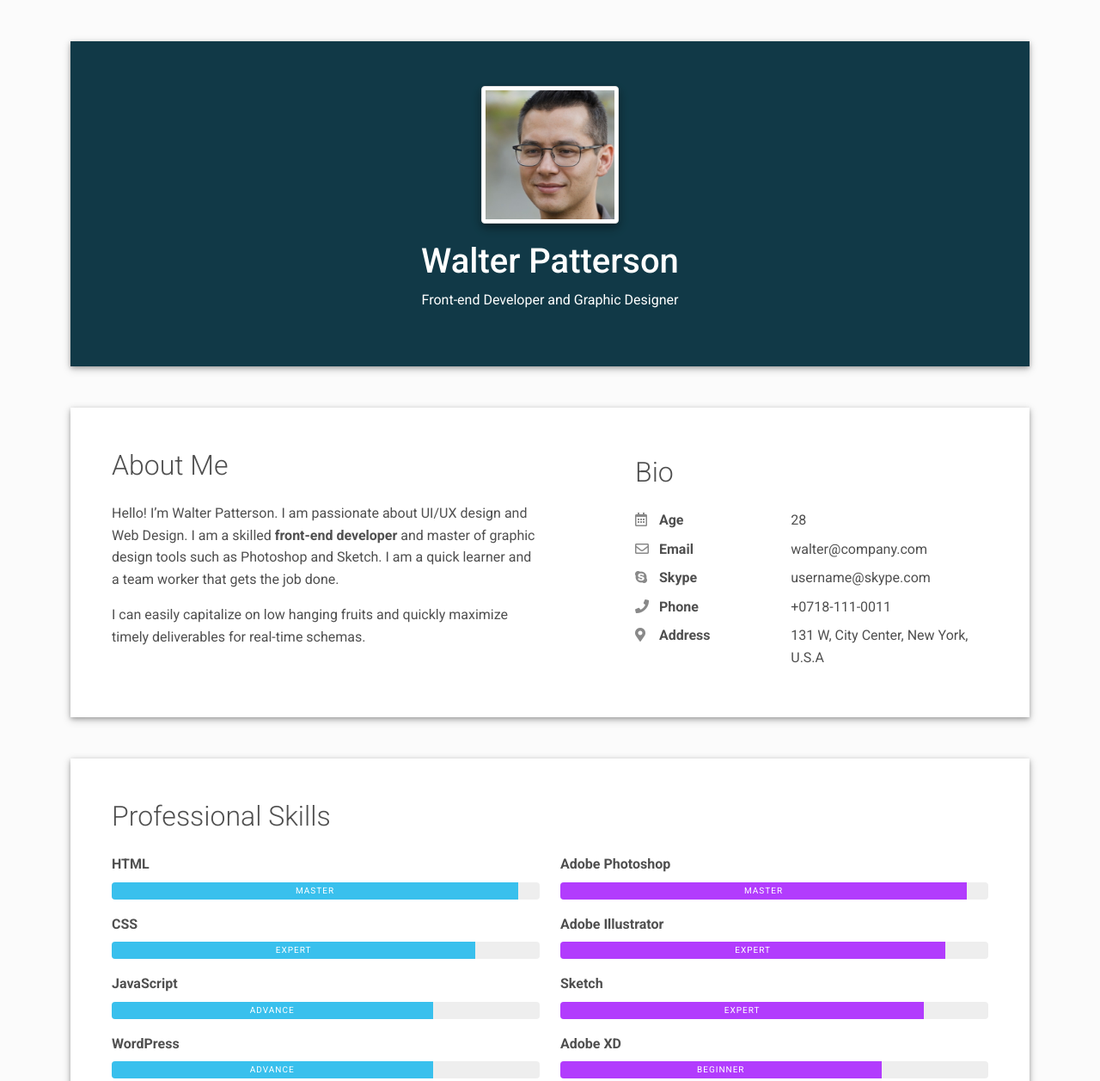
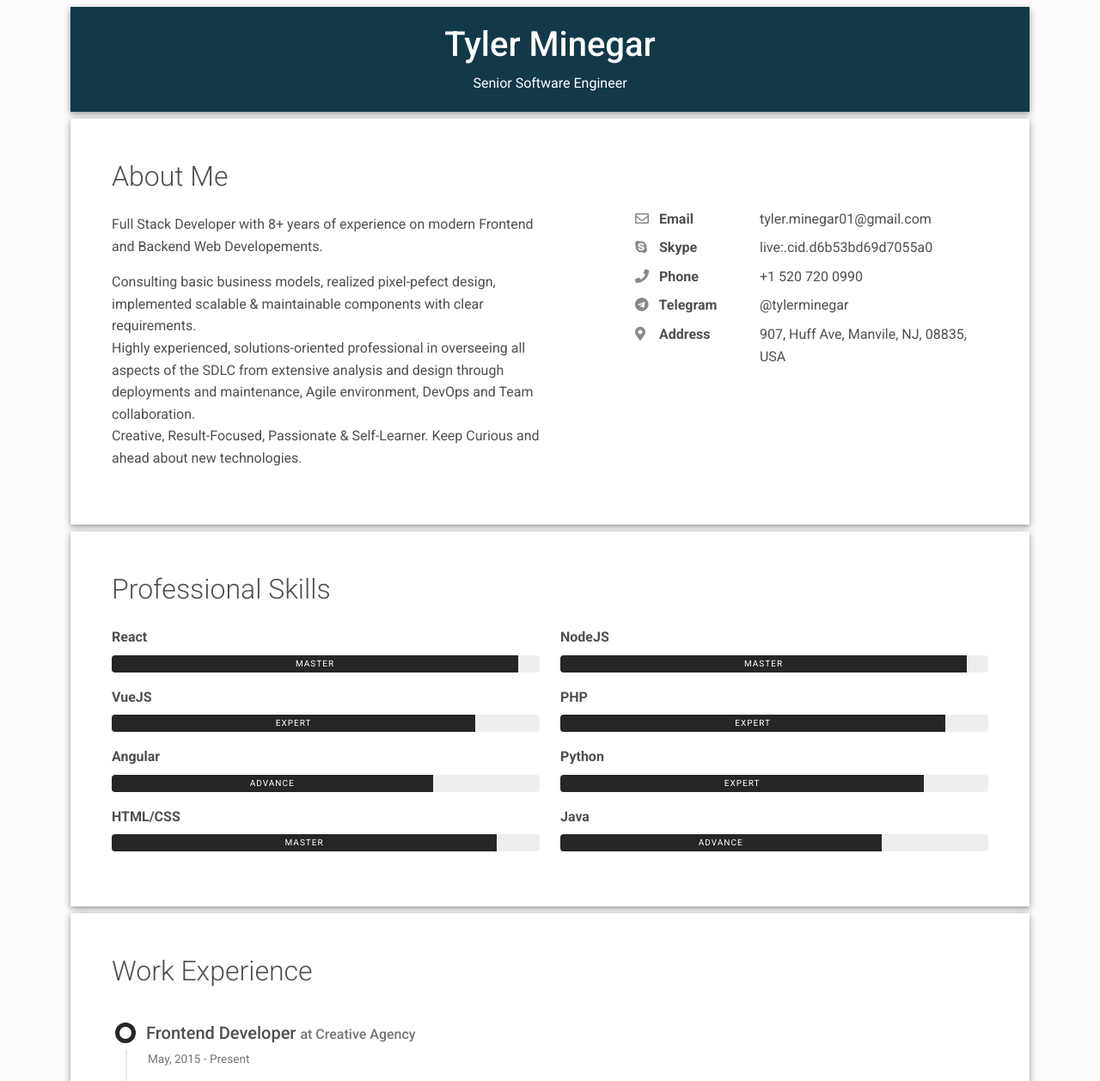
Before and after one commit to tylerminegar01/tylerminegar01.github.io, a plain HTML site: page index.html in a window 1280 px wide. Shown: the top 1257 px of the page at 86% size. Drawn offline with Linux system fonts and the light colour scheme.

Commit message:
Update format, name, icon, contact info, skill

```diff
--- a/css/main.css
+++ b/css/main.css
@@ -23,13 +23,13 @@
   border-color: var(--bs-primary); }
 
 .timeline-card-info:before {
-  border-color: var(--bs-info); }
+  border-color: var(--bs-dark); }
 
 .timeline-card-secondary:before {
   border-color: var(--bs-secondary); }
 
 .timeline-card-success:before {
-  border-color: var(--bs-teal); }
+  border-color: var(--bs-dark); }
 
 html {
   scroll-behavior: smooth; }
--- a/index.html
+++ b/index.html
@@ -1,20 +1,26 @@
 <!DOCTYPE html>
 <html lang="en-US">
+
 <head>
   <meta charset="UTF-8">
   <meta http-equiv="X-UA-Compatible" content="IE=edge">
   <meta name="viewport" content="width=device-width, initial-scale=1">
-    <title>Material Resume</title>
-    <link rel="preconnect" href="https://fonts.gstatic.com" crossorigin="crossorigin"/>
-    <link rel="preload" as="style" href="https://fonts.googleapis.com/css2?family=Poppins:wght@600&amp;family=Roboto:wght@300;400;500;700&amp;display=swap"/>
-    <link rel="stylesheet" href="https://fonts.googleapis.com/css2?family=Poppins:wght@600&amp;family=Roboto:wght@300;400;500;700&amp;display=swap" media="print" onload="this.media='all'"/>
+  <title>Tyler Minegar</title>
+  <link rel="preconnect" href="https://fonts.gstatic.com" crossorigin="crossorigin" />
+  <link rel="preload" as="style"
+    href="https://fonts.googleapis.com/css2?family=Poppins:wght@600&amp;family=Roboto:wght@300;400;500;700&amp;display=swap" />
+  <link rel="stylesheet"
+    href="https://fonts.googleapis.com/css2?family=Poppins:wght@600&amp;family=Roboto:wght@300;400;500;700&amp;display=swap"
+    media="print" onload="this.media='all'" />
   <noscript>
-      <link rel="stylesheet" href="https://fonts.googleapis.com/css2?family=Poppins:wght@600&amp;family=Roboto:wght@300;400;500;700&amp;display=swap"/>
+    <link rel="stylesheet"
+      href="https://fonts.googleapis.com/css2?family=Poppins:wght@600&amp;family=Roboto:wght@300;400;500;700&amp;display=swap" />
   </noscript>
   <link href="css/font-awesome/css/all.min.css?ver=1.2.1" rel="stylesheet">
   <link href="css/mdb.min.css?ver=1.2.1" rel="stylesheet">
   <link href="css/aos.css?ver=1.2.1" rel="stylesheet">
   <link href="css/main.css?ver=1.2.1" rel="stylesheet">
+  <link rel="shortcut icon" href="favicon.png" />
   <noscript>
     <style type="text/css">
       [data-aos] {
@@ -24,20 +30,20 @@
     </style>
   </noscript>
 </head>
+
 <body class="bg-light" id="top">
   <div class="page-content">
     <div class="container">
       <div class="resume-container">
-  <div class="shadow-1-strong bg-white my-5" id="intro">
+        <div class="shadow-1-strong bg-white my-2" id="intro">
           <div class="bg-info text-white">
             <div class="bg-image">
               <div class="" style="background-color: rgba(0, 0, 0, 0.7);backdrop-filter: blur(2px);">
-          <div class="text-center p-5">
-            <div class="avatar p-1"><img class="img-thumbnail shadow-2-strong" src="images/avatar.jpg" width="160" height="160"/></div>
+                <div class="text-center p-1">
                   <div class="header-bio mt-3">
                     <div data-aos="zoom-in" data-aos-delay="0">
-                <h2 class="h1">Walter Patterson</h2>
-                <p>Front-end Developer and Graphic Designer</p>
+                      <h2 class="h1">Tyler Minegar</h2>
+                      <p>Senior Software Engineer</p>
                     </div>
                   </div>
                 </div>
@@ -45,104 +51,130 @@
             </div>
           </div>
         </div>
-  <div class="shadow-1-strong bg-white my-5 p-5" id="about">
+        <div class="shadow-1-strong bg-white my-2 p-5" id="about">
           <div class="about-section">
             <div class="row">
               <div class="col-md-6">
                 <h2 class="h2 fw-light mb-4">About Me</h2>
-          <p>Hello! I’m Walter Patterson. I am passionate about UI/UX design and Web Design. I am a skilled <strong>front-end developer</strong> and master of graphic design tools such as Photoshop and Sketch. I am a quick learner and a team worker that gets the job done.</p>
-          <p>I can easily capitalize on low hanging fruits and quickly maximize timely deliverables for real-time schemas.</p>
+                <p>Full Stack Developer with 8+ years of experience on modern Frontend and Backend Web Developements.
+                <p>Consulting basic business models, realized pixel-pefect design, implemented scalable & maintainable
+                  components with clear requirements.<br /> Highly experienced, solutions-oriented professional in
+                  overseeing
+                  all aspects of the SDLC from extensive analysis and design through deployments and maintenance, Agile
+                  environment, DevOps and Team collaboration.<br /> Creative, Result-Focused, Passionate & Self-Learner.
+                  Keep
+                  Curious and ahead about new technologies.</p>
               </div>
-        <div class="col-md-5 offset-lg-1">
+              <div class="col-md-5 offset-lg-1 pt-5">
                 <div class="row mt-2">
-            <h2 class="h2 fw-light mb-4">Bio</h2>
-            <div class="col-sm-5">
-              <div class="pb-2 fw-bolder"><i class="far fa-calendar-alt pe-2 text-muted" style="width:24px;opacity:0.85;"></i> Age</div>
+                  <div class="col-sm-4">
+                    <div class="pb-2 fw-bolder"><i class="far fa-envelope pe-2 text-muted"
+                        style="width:24px;opacity:0.85;"></i> Email</div>
                   </div>
-            <div class="col-sm-7">
-              <div class="pb-2">28</div>
+                  <div class="col-sm-8">
+                    <div class="pb-2">tyler.minegar01@gmail.com</div>
                   </div>
-            <div class="col-sm-5">
-              <div class="pb-2 fw-bolder"><i class="far fa-envelope pe-2 text-muted" style="width:24px;opacity:0.85;"></i> Email</div>
+                  <div class="col-sm-4">
+                    <div class="pb-2 fw-bolder"><i class="fab fa-skype pe-2 text-muted"
+                        style="width:24px;opacity:0.85;"></i> Skype</div>
                   </div>
-            <div class="col-sm-7">
-              <div class="pb-2">walter@company.com</div>
+                  <div class="col-sm-8">
+                    <div class="pb-2">live:.cid.d6b53bd69d7055a0</div>
                   </div>
-            <div class="col-sm-5">
-              <div class="pb-2 fw-bolder"><i class="fab fa-skype pe-2 text-muted" style="width:24px;opacity:0.85;"></i> Skype</div>
+                  <div class="col-sm-4">
+                    <div class="pb-2 fw-bolder"><i class="fas fa-phone pe-2 text-muted"
+                        style="width:24px;opacity:0.85;"></i> Phone</div>
                   </div>
-            <div class="col-sm-7">
-              <div class="pb-2">username@skype.com</div>
+                  <div class="col-sm-8">
+                    <div class="pb-2">+1 520 720 0990</div>
                   </div>
-            <div class="col-sm-5">
-              <div class="pb-2 fw-bolder"><i class="fas fa-phone pe-2 text-muted" style="width:24px;opacity:0.85;"></i> Phone</div>
+                  <div class="col-sm-4">
+                    <div class="pb-2 fw-bolder"><i class="fab fa-telegram pe-2 text-muted"
+                        style="width:24px;opacity:0.85;"></i> Telegram</div>
                   </div>
-            <div class="col-sm-7">
-              <div class="pb-2">+0718-111-0011</div>
+                  <div class="col-sm-8">
+                    <div class="pb-2">@tylerminegar</div>
                   </div>
-            <div class="col-sm-5">
-              <div class="pb-2 fw-bolder"><i class="fas fa-map-marker-alt pe-2 text-muted" style="width:24px;opacity:0.85;"></i> Address</div>
+                  <div class="col-sm-4">
+                    <div class="pb-2 fw-bolder"><i class="fas fa-map-marker-alt pe-2 text-muted"
+                        style="width:24px;opacity:0.85;"></i> Address</div>
                   </div>
-            <div class="col-sm-7">
-              <div class="pb-2">131 W, City Center, New York, U.S.A</div>
+                  <div class="col-sm-8">
+                    <div class="pb-2">907, Huff Ave, Manvile, NJ, 08835, USA</div>
                   </div>
                 </div>
               </div>
             </div>
           </div>
         </div>
-  <div class="shadow-1-strong bg-white my-5 p-5" id="skills">
+        <div class="shadow-1-strong bg-white my-2 p-5" id="skills">
           <div class="skills-section">
             <h2 class="h2 fw-light mb-4">Professional Skills</h2>
             <div class="row">
               <div class="col-md-6">
-          <div class="mb-3"><span class="fw-bolder">HTML</span>
+                <div class="mb-3"><span class="fw-bolder">React</span>
                   <div class="progress my-2 rounded" style="height: 20px">
-              <div class="progress-bar bg-info" role="progressbar" data-aos="zoom-in-right" data-aos-delay="100" data-aos-anchor=".skills-section" style="width: 95%;" aria-valuenow="95" aria-valuemin="0" aria-valuemax="100">Master</div>
+                    <div class="progress-bar bg-dark" role="progressbar" data-aos="zoom-in-right" data-aos-delay="100"
+                      data-aos-anchor=".skills-section" style="width: 95%;" aria-valuenow="95" aria-valuemin="0"
+                      aria-valuemax="100">Master</div>
                   </div>
                 </div>
-          <div class="mb-3"><span class="fw-bolder">CSS</span>
+                <div class="mb-3"><span class="fw-bolder">VueJS</span>
                   <div class="progress my-2 rounded" style="height: 20px">
-              <div class="progress-bar bg-info" role="progressbar" data-aos="zoom-in-right" data-aos-delay="200" data-aos-anchor=".skills-section" style="width: 85%" aria-valuenow="85" aria-valuemin="0" aria-valuemax="100">Expert</div>
+                    <div class="progress-bar bg-dark" role="progressbar" data-aos="zoom-in-right" data-aos-delay="200"
+                      data-aos-anchor=".skills-section" style="width: 85%" aria-valuenow="85" aria-valuemin="0"
+                      aria-valuemax="100">Expert</div>
                   </div>
                 </div>
-          <div class="mb-3"><span class="fw-bolder">JavaScript</span>
+                <div class="mb-3"><span class="fw-bolder">Angular</span>
                   <div class="progress my-2 rounded" style="height: 20px">
-              <div class="progress-bar bg-info" role="progressbar" data-aos="zoom-in-right" data-aos-delay="300" data-aos-anchor=".skills-section" style="width: 75%" aria-valuenow="75" aria-valuemin="0" aria-valuemax="100">Advance</div>
+                    <div class="progress-bar bg-dark" role="progressbar" data-aos="zoom-in-right" data-aos-delay="300"
+                      data-aos-anchor=".skills-section" style="width: 75%" aria-valuenow="75" aria-valuemin="0"
+                      aria-valuemax="100">Advance</div>
                   </div>
                 </div>
-          <div class="mb-3"><span class="fw-bolder">WordPress</span>
+                <div class="mb-3"><span class="fw-bolder">HTML/CSS</span>
                   <div class="progress my-2 rounded" style="height: 20px">
-              <div class="progress-bar bg-info" role="progressbar" data-aos="zoom-in-right" data-aos-delay="300" data-aos-anchor=".skills-section" style="width: 75%" aria-valuenow="75" aria-valuemin="0" aria-valuemax="100">Advance</div>
+                    <div class="progress-bar bg-dark" role="progressbar" data-aos="zoom-in-right" data-aos-delay="300"
+                      data-aos-anchor=".skills-section" style="width: 90%" aria-valuenow="75" aria-valuemin="0"
+                      aria-valuemax="100">Master</div>
                   </div>
                 </div>
               </div>
               <div class="col-md-6">
-          <div class="mb-3"><span class="fw-bolder">Adobe Photoshop</span>
+                <div class="mb-3"><span class="fw-bolder">NodeJS</span>
                   <div class="progress my-2 rounded" style="height: 20px">
-              <div class="progress-bar bg-secondary" role="progressbar" data-aos="zoom-in-right" data-aos-delay="400" data-aos-anchor=".skills-section" style="width: 95%" aria-valuenow="95" aria-valuemin="0" aria-valuemax="100">Master</div>
+                    <div class="progress-bar bg-dark" role="progressbar" data-aos="zoom-in-right" data-aos-delay="400"
+                      data-aos-anchor=".skills-section" style="width: 95%" aria-valuenow="95" aria-valuemin="0"
+                      aria-valuemax="100">Master</div>
                   </div>
                 </div>
-          <div class="mb-3"><span class="fw-bolder">Adobe Illustrator</span>
+                <div class="mb-3"><span class="fw-bolder">PHP</span>
                   <div class="progress my-2 rounded" style="height: 20px">
-              <div class="progress-bar bg-secondary" role="progressbar" data-aos="zoom-in-right" data-aos-delay="400" data-aos-anchor=".skills-section" style="width: 90%" aria-valuenow="90" aria-valuemin="0" aria-valuemax="100">Expert</div>
+                    <div class="progress-bar bg-dark" role="progressbar" data-aos="zoom-in-right" data-aos-delay="400"
+                      data-aos-anchor=".skills-section" style="width: 90%" aria-valuenow="90" aria-valuemin="0"
+                      aria-valuemax="100">Expert</div>
                   </div>
                 </div>
-          <div class="mb-3"><span class="fw-bolder">Sketch</span>
+                <div class="mb-3"><span class="fw-bolder">Python</span>
                   <div class="progress my-2 rounded" style="height: 20px">
-              <div class="progress-bar bg-secondary" role="progressbar" data-aos="zoom-in-right" data-aos-delay="500" data-aos-anchor=".skills-section" style="width: 85%" aria-valuenow="85" aria-valuemin="0" aria-valuemax="100">Expert</div>
+                    <div class="progress-bar bg-dark" role="progressbar" data-aos="zoom-in-right" data-aos-delay="500"
+                      data-aos-anchor=".skills-section" style="width: 85%" aria-valuenow="85" aria-valuemin="0"
+                      aria-valuemax="100">Expert</div>
                   </div>
                 </div>
-          <div class="mb-3"><span class="fw-bolder">Adobe XD</span>
+                <div class="mb-3"><span class="fw-bolder">Java</span>
                   <div class="progress my-2 rounded" style="height: 20px">
-              <div class="progress-bar bg-secondary" role="progressbar" data-aos="zoom-in-right" data-aos-delay="600" data-aos-anchor=".skills-section" style="width: 75%" aria-valuenow="75" aria-valuemin="0" aria-valuemax="100">Beginner</div>
+                    <div class="progress-bar bg-dark" role="progressbar" data-aos="zoom-in-right" data-aos-delay="600"
+                      data-aos-anchor=".skills-section" style="width: 75%" aria-valuenow="75" aria-valuemin="0"
+                      aria-valuemax="100">Advance</div>
                   </div>
                 </div>
               </div>
             </div>
           </div>
         </div>
-  <div class="shadow-1-strong bg-white my-5 p-5" id="experience">
+        <div class="shadow-1-strong bg-white my-2 p-5" id="experience">
           <div class="work-experience-section">
             <h2 class="h2 fw-light mb-4">Work Experience</h2>
             <div class="timeline">
@@ -152,7 +184,9 @@
                 </div>
                 <div class="timeline-body px-4 pb-4">
                   <div class="text-muted text-small mb-3">May, 2015 - Present</div>
-            <div>Leverage agile frameworks to provide a robust synopsis for high level overviews. Iterative approaches to corporate strategy foster collaborative thinking to further the overall value proposition.</div>
+                  <div>Leverage agile frameworks to provide a robust synopsis for high level overviews. Iterative
+                    approaches to corporate strategy foster collaborative thinking to further the overall value
+                    proposition.</div>
                 </div>
               </div>
               <div class="timeline-card timeline-card-info" data-aos="fade-in" data-aos-delay="200">
@@ -161,7 +195,8 @@
                 </div>
                 <div class="timeline-body px-4 pb-4">
                   <div class="text-muted text-small mb-3">June, 2013 - May, 2015</div>
-            <div>Override the digital divide with additional clickthroughs from DevOps. Nanotechnology immersion along the information highway will close the loop on focusing solely on the bottom line.</div>
+                  <div>Override the digital divide with additional clickthroughs from DevOps. Nanotechnology immersion
+                    along the information highway will close the loop on focusing solely on the bottom line.</div>
                 </div>
               </div>
               <div class="timeline-card timeline-card-info" data-aos="fade-in" data-aos-delay="400">
@@ -170,50 +205,59 @@
                 </div>
                 <div class="timeline-body px-4 pb-4">
                   <div class="text-muted text-small mb-3">Jan, 2011 - May, 2013</div>
-            <div>User generated content in real-time will have multiple touchpoints for offshoring. Organically grow the holistic world view of disruptive innovation via workplace diversity and empowerment.</div>
+                  <div>User generated content in real-time will have multiple touchpoints for offshoring. Organically
+                    grow the holistic world view of disruptive innovation via workplace diversity and empowerment.</div>
                 </div>
               </div>
             </div>
           </div>
         </div>
-  <div class="shadow-1-strong bg-white my-5 p-5" id="education">
+        <div class="shadow-1-strong bg-white my-2 p-5" id="education">
           <div class="education-section">
             <h2 class="h2 fw-light mb-4">Education</h2>
             <div class="timeline">
               <div class="timeline-card timeline-card-success" data-aos="fade-in" data-aos-delay="0">
                 <div class="timeline-head px-4 pt-3">
-            <div class="h5">Masters in Information Technology <span class="text-muted h6">from International University</span>          </div>
+                  <div class="h5">Masters in Information Technology <span class="text-muted h6">from International
+                      University</span> </div>
                 </div>
                 <div class="timeline-body px-4 pb-4">
                   <div class="text-muted text-small mb-3">2011 - 2013</div>
-            <div>Leverage agile frameworks to provide a robust synopsis for high level overviews. Iterative approaches to corporate strategy foster collaborative thinking to further the overall value proposition.</div>
+                  <div>Leverage agile frameworks to provide a robust synopsis for high level overviews. Iterative
+                    approaches to corporate strategy foster collaborative thinking to further the overall value
+                    proposition.</div>
                 </div>
               </div>
               <div class="timeline-card timeline-card-success" data-aos="fade-in" data-aos-delay="200">
                 <div class="timeline-head px-4 pt-3">
-            <div class="h5">Bachelor of Computer Science <span class="text-muted h6">from Regional College</span>          </div>
+                  <div class="h5">Bachelor of Computer Science <span class="text-muted h6">from Regional College</span>
+                  </div>
                 </div>
                 <div class="timeline-body px-4 pb-4">
                   <div class="text-muted text-small mb-3">2007 - 2011</div>
-            <div>Override the digital divide with additional clickthroughs from DevOps. Nanotechnology immersion along the information highway will close the loop on focusing solely on the bottom line.</div>
+                  <div>Override the digital divide with additional clickthroughs from DevOps. Nanotechnology immersion
+                    along the information highway will close the loop on focusing solely on the bottom line.</div>
                 </div>
               </div>
               <div class="timeline-card timeline-card-success" data-aos="fade-in" data-aos-delay="400">
                 <div class="timeline-head px-4 pt-3">
-            <div class="h5">Science and Mathematics <span class="text-muted h6">from Mt. High Scool</span>          </div>
+                  <div class="h5">Science and Mathematics <span class="text-muted h6">from Mt. High Scool</span> </div>
                 </div>
                 <div class="timeline-body px-4 pb-4">
                   <div class="text-muted text-small mb-3">1995 - 2007</div>
-            <div>User generated content in real-time will have multiple touchpoints for offshoring. Organically grow the holistic world view of disruptive innovation via workplace diversity and empowerment.</div>
+                  <div>User generated content in real-time will have multiple touchpoints for offshoring. Organically
+                    grow the holistic world view of disruptive innovation via workplace diversity and empowerment.</div>
                 </div>
               </div>
             </div>
           </div>
         </div>
-</div></div>
+      </div>
+    </div>
   </div>
   <script src="scripts/mdb.min.js?ver=1.2.1"></script>
   <script src="scripts/aos.js?ver=1.2.1"></script>
   <script src="scripts/main.js?ver=1.2.1"></script>
 </body>
+
 </html>
```
Also changed, not shown: favicon.png (added). Lines whose indentation alone changed are shown as unchanged.
